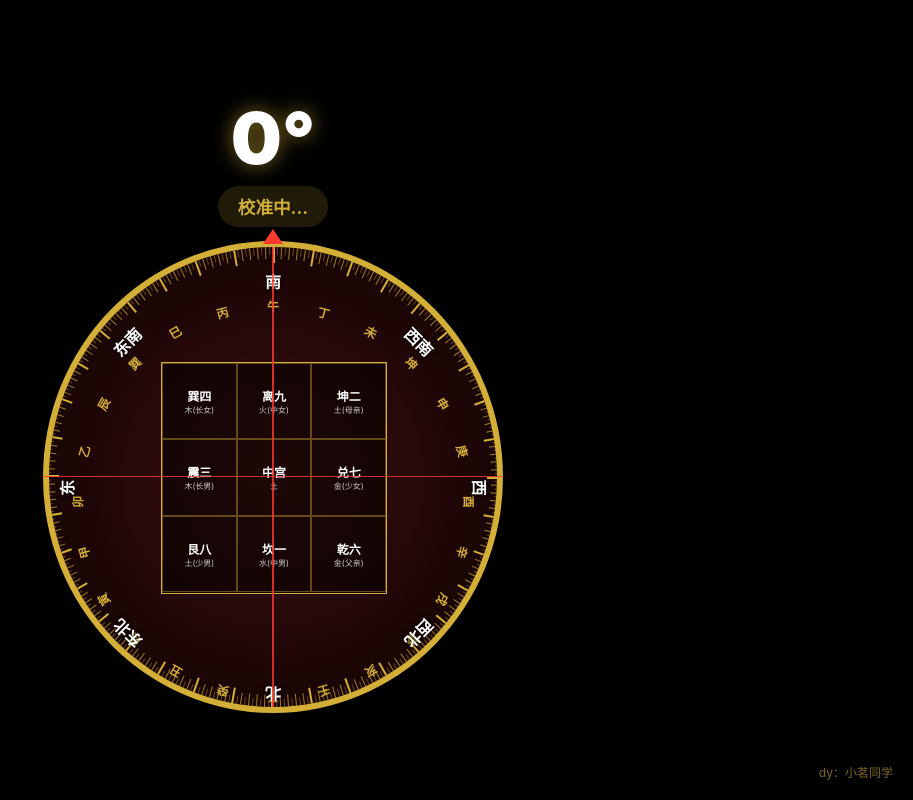
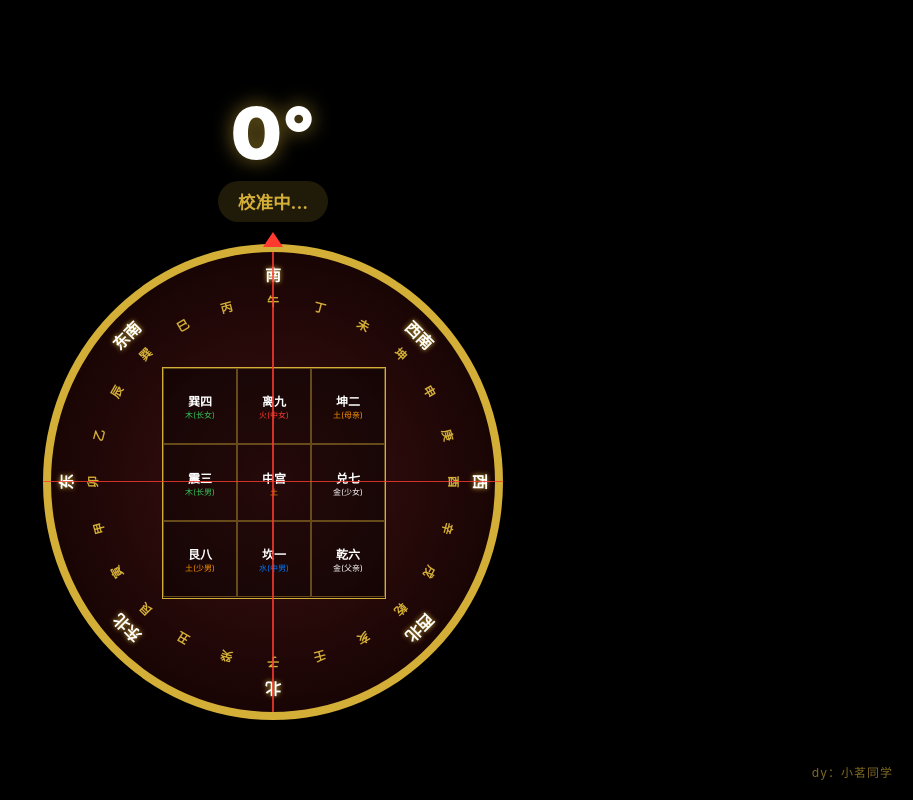
Before and after one commit to dj2828666-hub/luopan0003, a plain HTML site: page index.html in a window 1280 px wide. Both pictures are taken after a click on the button "开启极准罗盘". Shown: the whole page, without its empty margins (367-1280 px from the left). Drawn offline with Linux system fonts and the light colour scheme.

Commit message:
Update index.html

```diff
--- a/index.html
+++ b/index.html
@@ -3,7 +3,7 @@
 <head>
     <meta charset="UTF-8">
     <meta name="viewport" content="width=device-width, initial-scale=1.0, maximum-scale=1.0, user-scalable=no, viewport-fit=cover">
-    <title>专业风水罗盘-360°精细版</title>
+    <title>专业风水罗盘-全信息版</title>
     <style>
         :root {
             --gold: #d4af37; --wood-bg: #1a0505; --red: #ff3b30;
@@ -15,55 +15,63 @@
             font-family: -apple-system, BlinkMacSystemFont, "Segoe UI", Roboto, Helvetica, Arial, sans-serif;
         }
 
-        #info-box { text-align: center; width: 100%; z-index: 100; margin-bottom: 20px; }
+        #info-box { text-align: center; width: 100%; z-index: 100; margin-bottom: 30px; }
         #degree-val { font-size: 4.5rem; font-weight: 900; color: #fff; margin: 0; text-shadow: 0 0 20px rgba(212, 175, 55, 0.6); }
         #gua-val {
-            font-size: 1.1rem; font-weight: bold; color: var(--gold);
-            background: rgba(211, 175, 55, 0.15); padding: 8px 20px; border-radius: 30px;
-            display: inline-block; margin-top: 5px;
+            font-size: 1.1rem;
+            font-weight: bold;
+            color: var(--gold);
+            background: rgba(211, 175, 55, 0.15);
+            padding: 8px 20px;
+            border-radius: 30px;
+            display: inline-block;
+            margin-top: 5px;
+            white-space: nowrap;
         }
 
         .compass-container { position: relative; width: 92vw; height: 92vw; max-width: 460px; max-height: 460px; display: flex; align-items: center; justify-content: center; }
 
-        /* 红色十字架 */
+        /* 红色十字架 - 现在长度限制在容器内部 */
         .line { position: absolute; background: var(--red); z-index: 50; opacity: 0.8; pointer-events: none; }
-        .h-line { width: 100%; height: 1.5px; }
-        .v-line { width: 1.5px; height: 100%; }
+        .h-line { width: 100%; height: 1.5px; } /* 宽度改为100% */
+        .v-line { width: 1.5px; height: 100%; } /* 高度改为100% */
 
+        /* 顶部红色小箭头 */
         .top-arrow {
-            position: absolute; top: -18px; left: 50%; transform: translateX(-50%);
-            width: 0; height: 0; border-left: 10px solid transparent; border-right: 10px solid transparent; border-bottom: 15px solid var(--red);
+            position: absolute;
+            top: -20px; /* 位于圆盘上方 */
+            left: 50%;
+            transform: translateX(-50%);
+            width: 0;
+            height: 0;
+            border-left: 10px solid transparent;
+            border-right: 10px solid transparent;
+            border-bottom: 15px solid var(--red);
             z-index: 60;
         }
 
-        #disk { width: 100%; height: 100%; border-radius: 50%; background: radial-gradient(circle, #3d1010 0%, #0a0000 100%); border: 6px solid var(--gold); position: relative; transition: transform 0.1s ease-out; overflow: hidden; }
+        #disk { width: 100%; height: 100%; border-radius: 50%; background: radial-gradient(circle, #3d1010 0%, #0a0000 100%); border: 8px solid var(--gold); box-shadow: 0 0 50px rgba(0,0,0,1); position: relative; transition: transform 0.1s ease-out; overflow: hidden; }
 
-        /* 360度刻度层 - 使用百分比定位确保GitHub访问时渲染正常 */
-        .scale-layer { position: absolute; width: 100%; height: 100%; z-index: 4; top:0; left:0; }
-        .tick {
-            position: absolute; top: 0; left: 50%; width: 1px; height: 8px;
-            background: rgba(212, 175, 55, 0.4);
-            transform-origin: 0 46vw; /* 这里的46vw对应容器宽度的一半 */
-        }
-        @media (min-width: 460px) { .tick { transform-origin: 0 230px; } } /* 对应max-width的一半 */
+        .nine-grid { position: absolute; top: 25%; left: 25%; width: 50%; height: 50%; display: grid; grid-template-columns: repeat(3, 1fr); grid-template-rows: repeat(3, 1fr); border: 1px solid var(--gold); z-index: 10; background: rgba(0,0,0,0.4); }
+        .cell { border: 0.5px solid rgba(212,175,55,0.4); display: flex; flex-direction: column; align-items: center; justify-content: center; padding: 2px; }
+        .cell b { font-size: 12px; margin-bottom: 2px; color: #fff; }
+        .cell small { font-size: 8px; line-height: 1.1; text-align: center; }
 
-        .tick.major { height: 16px; width: 1.5px; background: var(--gold); }
-        .tick.mid { height: 12px; background: rgba(212, 175, 55, 0.7); }
+        .fire { color: var(--red); }
+        .water { color: var(--water-blue); }
+        .wood { color: var(--wood-green); }
+        .metal { color: var(--metal-white); }
+        .earth { color: var(--earth-yellow); }
 
-        /* 文字层 */
-        .d-layer { position: absolute; width: 100%; height: 100%; z-index: 10; }
-        .d-text { position: absolute; width: 100%; height: 100%; text-align: center; font-size: 16px; font-weight: 900; padding-top: 22px; color: #fff; text-shadow: 0 0 5px #000; }
+        .d-layer { position: absolute; width: 100%; height: 100%; z-index: 6; }
+        .d-text { position: absolute; width: 100%; height: 100%; text-align: center; font-size: 16px; font-weight: 900; padding-top: 10px; box-sizing: border-box; color: #fff; text-shadow: 0 0 5px var(--gold); }
 
-        .m-layer { position: absolute; width: 100%; height: 100%; z-index: 8; }
-        .m-text { position: absolute; width: 100%; height: 100%; text-align: center; font-size: 12px; font-weight: bold; padding-top: 50px; color: var(--gold); }
-
-        .nine-grid { position: absolute; top: 25%; left: 25%; width: 50%; height: 50%; display: grid; grid-template-columns: repeat(3, 1fr); grid-template-rows: repeat(3, 1fr); border: 1px solid var(--gold); z-index: 20; background: rgba(0,0,0,0.5); }
-        .cell { border: 0.5px solid rgba(212,175,55,0.4); display: flex; flex-direction: column; align-items: center; justify-content: center; }
-        .cell b { font-size: 12px; color: #fff; }
-        .cell small { font-size: 8px; color: #ccc; }
+        .m-layer { position: absolute; width: 100%; height: 100%; z-index: 5; }
+        .m-text { position: absolute; width: 100%; height: 100%; text-align: center; font-size: 12px; font-weight: bold; padding-top: 40px; box-sizing: border-box; color: var(--gold); }
 
         #start-btn { padding: 20px 50px; font-size: 1.5rem; background: var(--gold); color: #000; border-radius: 50px; font-weight: bold; border: none; cursor: pointer; }
-        .footer-sign { position: fixed; bottom: 20px; right: 20px; color: rgba(212, 175, 55, 0.6); font-size: 12px; }
+
+        .footer-sign { position: fixed; bottom: 20px; right: 20px; color: rgba(212, 175, 55, 0.6); font-size: 12px; letter-spacing: 1px; z-index: 200; }
     </style>
 </head>
 <body>
@@ -81,19 +89,18 @@
         <div class="line v-line"></div>
 
         <div id="disk">
-            <div id="scale-box" class="scale-layer"></div>
             <div id="dir-box" class="d-layer"></div>
             <div id="mountains-box" class="m-layer"></div>
             <div class="nine-grid">
-                <div class="cell"><b class="wood">巽四</b><small>木(长女)</small></div>
-                <div class="cell"><b class="fire">离九</b><small>火(中女)</small></div>
-                <div class="cell"><b class="earth">坤二</b><small>土(母亲)</small></div>
-                <div class="cell"><b class="wood">震三</b><small>木(长男)</small></div>
-                <div class="cell"><b class="earth">中宫</b><small>土</small></div>
-                <div class="cell"><b class="metal">兑七</b><small>金(少女)</small></div>
-                <div class="cell"><b class="earth">艮八</b><small>土(少男)</small></div>
-                <div class="cell"><b class="water">坎一</b><small>水(中男)</small></div>
-                <div class="cell"><b class="metal">乾六</b><small>金(父亲)</small></div>
+                <div class="cell"><b class="wood">巽四</b><small class="wood">木(长女)</small></div>
+                <div class="cell"><b class="fire">离九</b><small class="fire">火(中女)</small></div>
+                <div class="cell"><b class="earth">坤二</b><small class="earth">土(母亲)</small></div>
+                <div class="cell"><b class="wood">震三</b><small class="wood">木(长男)</small></div>
+                <div class="cell"><b class="earth">中宫</b><small class="earth">土</small></div>
+                <div class="cell"><b class="metal">兑七</b><small class="metal">金(少女)</small></div>
+                <div class="cell"><b class="earth">艮八</b><small class="earth">土(少男)</small></div>
+                <div class="cell"><b class="water">坎一</b><small class="water">水(中男)</small></div>
+                <div class="cell"><b class="metal">乾六</b><small class="metal">金(父亲)</small></div>
             </div>
         </div>
     </div>
@@ -101,18 +108,6 @@
     <div class="footer-sign">dy：小茗同学</div>
 
     <script>
-        // 动态生成刻度
-        const scaleBox = document.getElementById('scale-box');
-        for (let i = 0; i < 360; i++) {
-            const tick = document.createElement('div');
-            tick.className = 'tick';
-            if (i % 10 === 0) tick.classList.add('major');
-            else if (i % 2 === 0) tick.classList.add('mid');
-            tick.style.transform = `rotate(${i}deg)`;
-            scaleBox.appendChild(tick);
-        }
-
-        // 初始化文字
         const dirs = ["南", "西南", "西", "西北", "北", "东北", "东", "东南"];
         const dirBox = document.getElementById('dir-box');
         dirs.forEach((t, i) => {
@@ -185,7 +180,7 @@
                     updateUI(h);
                 }, true);
             } else {
-                alert("请在手机浏览器（建议Safari/Chrome）中打开，并确保使用HTTPS链接");
+                alert("您的浏览器不支持传感器，请使用HTTPS环境访问");
             }
         }
     </script>
```
